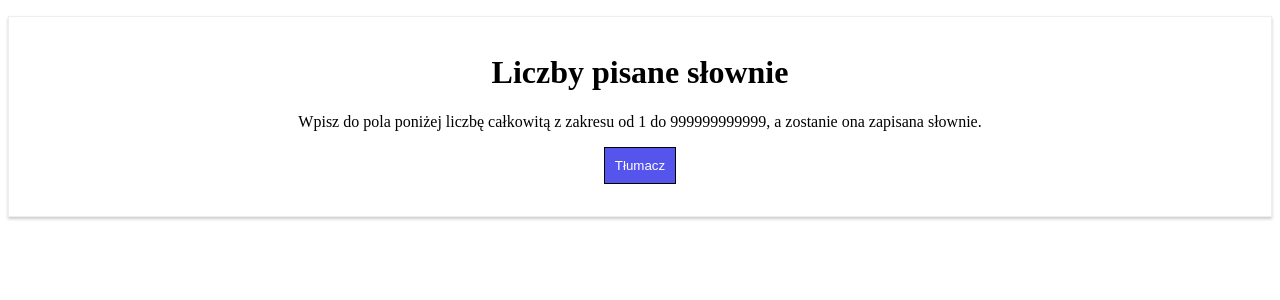
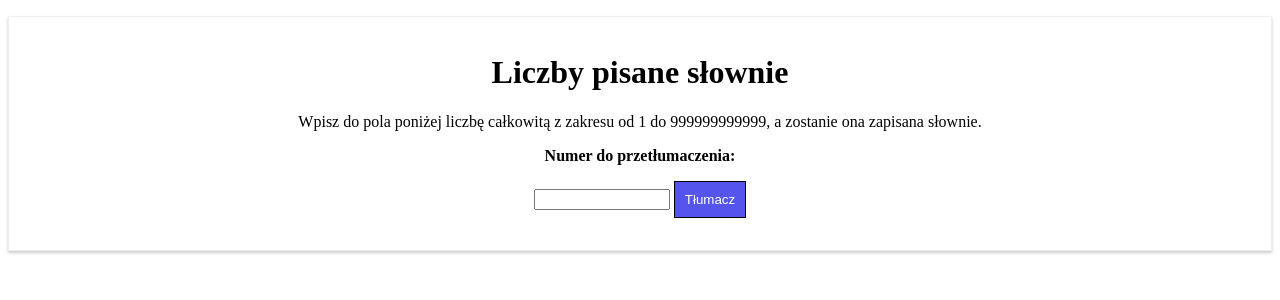
Before and after one commit to DarthBartus/django_num2words, a Django app: page / in a window 1280 px wide. Shown: the top 300 px of the page. Run offline with Django 3.2, Linux system fonts and the light colour scheme.

Commit message:
hardcoded the form into template

```diff
--- a/translator/templates/translator.html
+++ b/translator/templates/translator.html
@@ -13,7 +13,8 @@
 		<p>Wpisz do pola poniżej liczbę całkowitą z zakresu od 1 do 999999999999, a zostanie ona zapisana słownie.</p>
 		<form action="" method="post">
 		{% csrf_token %}
-		{{form}}
+		<p><strong>Numer do przetłumaczenia:</strong></p>
+		<input type="number" name="toTranslate" max='999999999999' required id="id_toTranslate" min="0">
 		<button type="submit" value="Tłumacz">Tłumacz</button>
 		</form>
 
```
